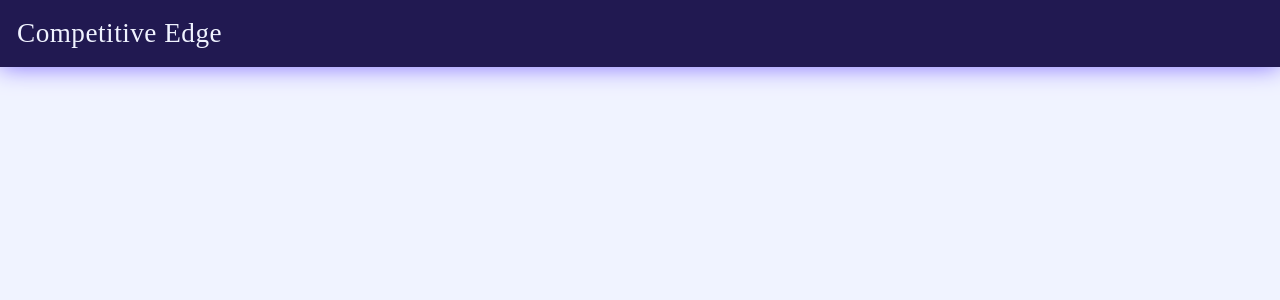
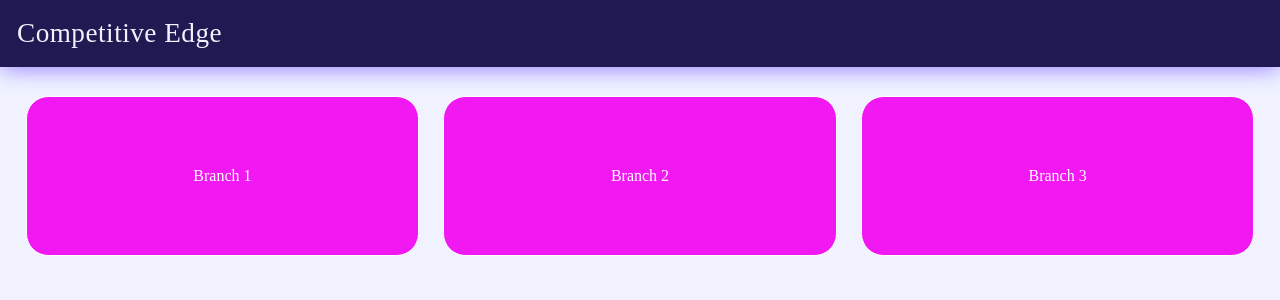
Before and after one commit to BiplabGanguly/competitiveEdge, a React (Create React App) app: page /admin/adminbranch in a window 1280 px wide. Before the commit this address had no page. Shown: the top 300 px of the page. Built offline with nearby package versions, Linux system fonts and the light colour scheme.

Commit message:
Admin Branch Section.

```diff
--- a/src/AdminSection.jsx
+++ b/src/AdminSection.jsx
@@ -1,12 +1,14 @@
-import React from 'react';
-import { Routes, Route } from 'react-router-dom';
-import AdminDashboard from './AdminSection/AdminDashboard';
+import React from "react";
+import { Routes, Route } from "react-router-dom";
+import AdminDashboard from "./AdminSection/AdminDashboard";
+import AdminBranch from "./AdminSection/AdminBranch";
 
 function AdminSection() {
   return (
     <div>
       <Routes>
         <Route path="/admin/dashboard" element={<AdminDashboard />} />
+        <Route path="/admin/adminbranch" element={<AdminBranch />} />
       </Routes>
     </div>
   );
--- /dev/null
+++ b/src/AdminSection/AdminBranch.jsx
@@ -0,0 +1,27 @@
+import React from "react";
+import "../Css/AdminBranchStyle.css";
+import AdminBranchInformation from "../components/AdminBranchInformation";
+
+function AdminBranch() {
+  return (
+
+    <div className="BranchDiv">
+      <div className="row">
+        <div className="col-md-4">
+          <AdminBranchInformation branches="Branch 1" />
+        </div>
+
+        <div className="col-md-4">
+          <AdminBranchInformation branches="Branch 2" />
+        </div>
+
+        <div className="col-md-4">
+          <AdminBranchInformation branches="Branch 3" />
+        </div>
+
+      </div>
+    </div>
+  );
+}
+
+export default AdminBranch;
--- a/src/AdminSection/AdminDashboard.jsx
+++ b/src/AdminSection/AdminDashboard.jsx
@@ -1,38 +1,53 @@
-import React from 'react'
+import React from "react";
 import "../Css/admindashboardStyle.css";
-import AdminDashboardInfobox from '../components/AdminDashboardInfobox';
-
+import AdminDashboardInfobox from "../components/AdminDashboardInfobox";
+import { Link } from "react-router-dom";
 
 function AdminDashboard() {
   return (
-        <div className='container'>
-            <div className='row upper-content'>
-                <div className='col-md-3 admin-branch-button offset-md-6'>
-                    <button type='submit' className='btn btn-success'>Branch</button>
+    <div className="container">
+      <div className="row upper-content">
+        <div className="col-md-3 admin-branch-button offset-md-6">
+          <Link to="/admin/adminbranch">
+            <button type="button" className="btn btn-success">
+              Branch
+            </button>
+          </Link>
         </div>
-                <div className='col-md-3'>
-                    <button type='submit' className='btn btn-success'>Permission<span>05</span></button>
+        <div className="col-md-3">
+          <button type="button" className="btn btn-success">
+            Permission<span>05</span>
+          </button>
         </div>
       </div>
-            <div className='row center-content'>
-                <div className='col-md-4 branch-div'>
-                <AdminDashboardInfobox heading="Branches" infonumber="07" infodata="There are 07 Branches present"/>
+      <div className="row center-content">
+        <div className="col-md-4 branch-div">
+          <AdminDashboardInfobox
+            heading="Branches"
+            infonumber="07"
+            infodata="There are 07 Branches present"
+          />
         </div>
-                <div className='col-md-4 faculty-div'>
-                <AdminDashboardInfobox heading="Faculty" infonumber="07" infodata="There are 07 Branches present"/>
-
+        <div className="col-md-4 faculty-div">
+          <AdminDashboardInfobox
+            heading="Faculty"
+            infonumber="07"
+            infodata="There are 07 Branches present"
+          />
         </div>
-                <div className='col-md-4 student-div'>
-                <AdminDashboardInfobox heading="Student" infonumber="07" infodata="There are 07 Branches present"/>
+        <div className="col-md-4 student-div">
+          <AdminDashboardInfobox
+            heading="Student"
+            infonumber="07"
+            infodata="There are 07 Branches present"
+          />
         </div>
       </div>
-            <div className='row'>
-                <div className='col-md-12 other-content'>
-                    kjhafliejoljefkjdsf
+      <div className="row">
+        <div className="col-md-12 other-content">kjhafliejoljefkjdsf</div>
       </div>
     </div>
-        </div>
-    )
+  );
 }
 
-export default AdminDashboard
+export default AdminDashboard;
--- /dev/null
+++ b/src/Css/AdminBranchStyle.css
@@ -0,0 +1,28 @@
+.BranchDiv{
+
+
+    margin-top: 1.8rem;
+    margin-bottom: 2rem;
+    margin-left: 1.6rem;
+    margin-right: 1.6rem;
+    padding: 1 1.5rem;
+
+}
+
+.admin_branch_information{
+    height: 20vh;
+    border: 1px solid white;
+    display: flex;
+    flex-direction: column;
+    justify-content: center;
+    align-items: center;
+    border-radius: 1.4rem;
+    background-color: rgb(241, 24, 241);
+    color: white;
+}
+
+.admin_branch_information:hover{
+    transform: scale(1.01);
+    box-shadow: 0 2px 10px rbga(0,0,0,0.2);
+    border: 1.5px solid #4432a7;
+}
--- /dev/null
+++ b/src/components/AdminBranchInformation.jsx
@@ -0,0 +1,11 @@
+import React from 'react'
+
+function AdminBranchInformation(props) {
+  return (
+    <div className='admin_branch_information'>
+      {props.branches}
+    </div>
+  )
+}
+
+export default AdminBranchInformation
```
Lines whose indentation alone changed are shown as unchanged.
